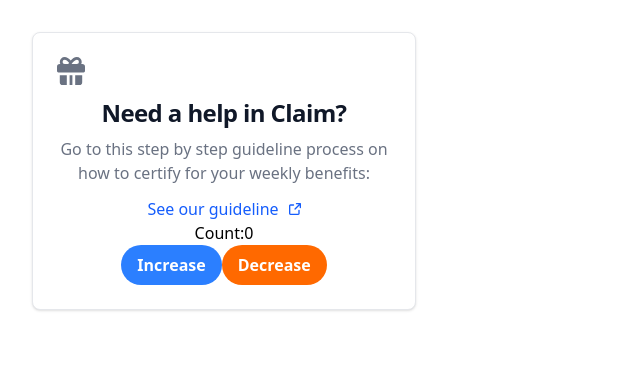
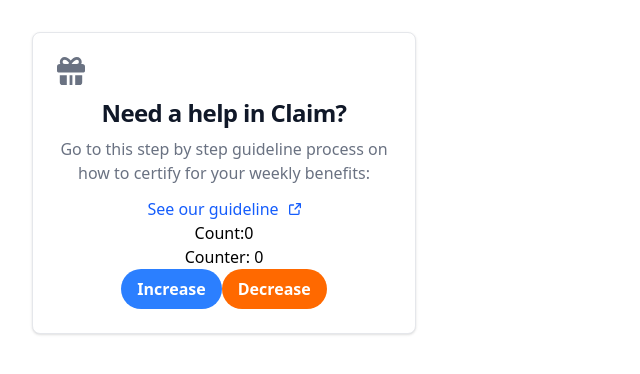
Before and after one commit to Manjula455/repo2, a React (Vite) app in the folder countUseReducer/: page / in a window 1280 px wide. Shown: the top 374 px of the page, without its empty margins (0-640 px from the left). Built offline with nearby package versions, Linux system fonts and the light colour scheme.

Commit message:
h2 is added

```diff
--- a/countUseReducer/src/App.jsx
+++ b/countUseReducer/src/App.jsx
@@ -46,6 +46,7 @@ function App() {
         </svg>
       </a>
       <h1>Count:{state.count}</h1>
+      <h2>Counter: {state.count}</h2>
       <div href="#" class="inline-flex font-medium items-center">
         <button
           class="bg-blue-500 hover:bg-blue-700 text-white font-bold py-2 px-4 rounded-full"
```
